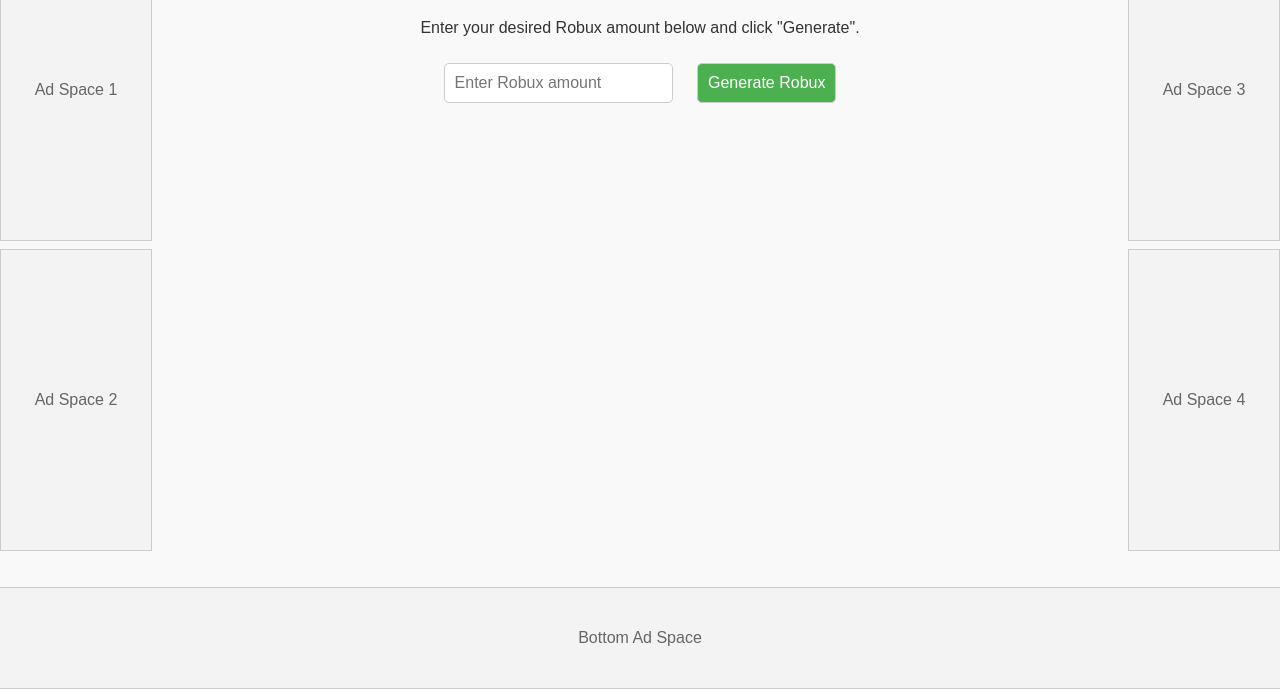
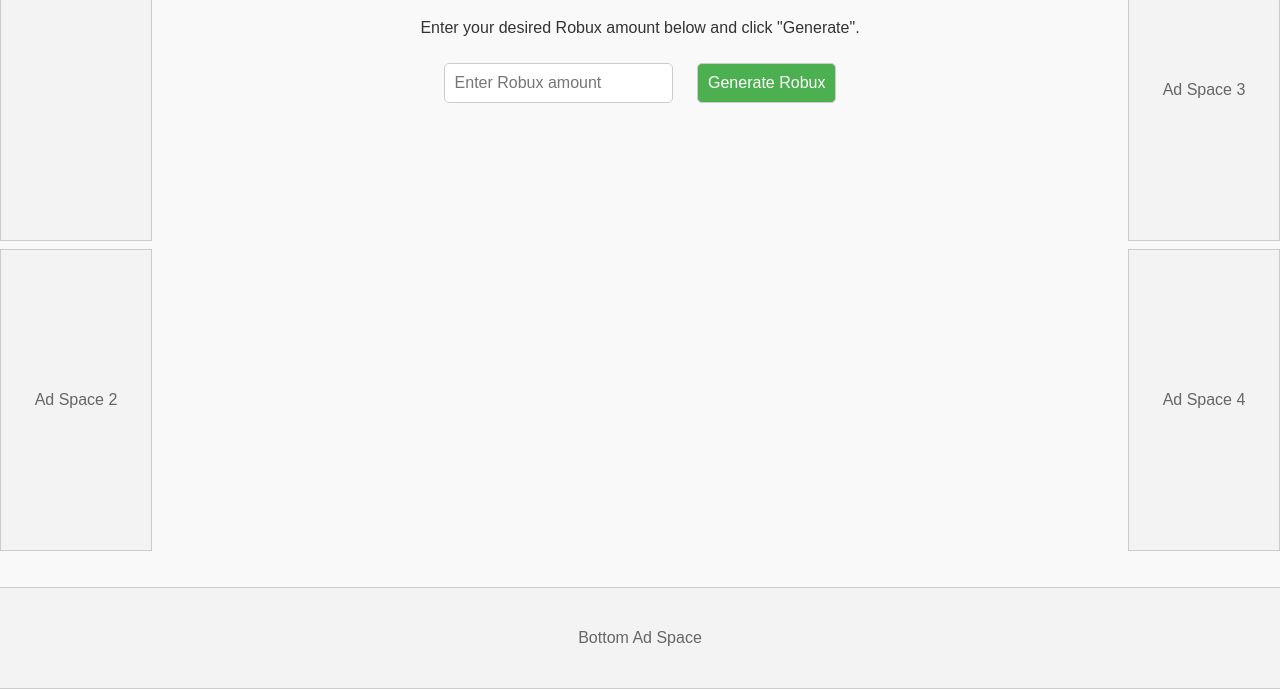
Before and after one commit to Dean617/robux-generator, a plain HTML site: page index.html in a window 1280 px wide. Shown: the part 111-800 px from the top of the page. Drawn offline with Linux system fonts and the light colour scheme.

Commit message:
Update index.html

```diff
--- a/index.html
+++ b/index.html
@@ -90,10 +90,10 @@
 </head>
 <body>
   <!-- Left Side Ads -->
-  <div class="ad side-ads left">Ad Space 1</div>
+  <div class="ad side-ads left">
   <script async src="https://pagead2.googlesyndication.com/pagead/js/adsbygoogle.js?client=ca-pub-1199110744158638"
      crossorigin="anonymous"></script>
-<!-- Left -->
+<!-- Top Left -->
 <ins class="adsbygoogle"
      style="display:block"
      data-ad-client="ca-pub-1199110744158638"
@@ -103,6 +103,8 @@
 <script>
      (adsbygoogle = window.adsbygoogle || []).push({});
 </script>
+  </div>
+
   <div class="ad side-ads left" style="top: 360px;">Ad Space 2</div>
 
   <!-- Right Side Ads -->
```
